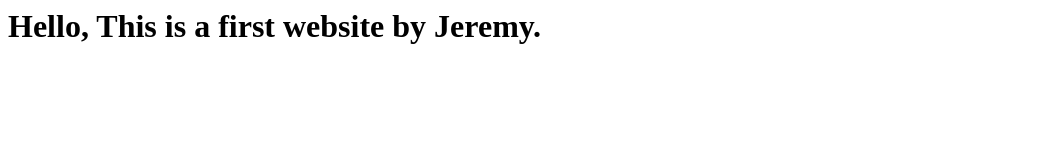
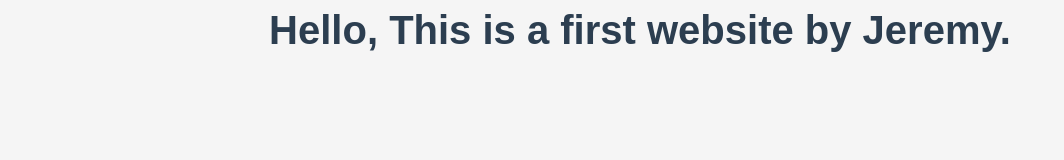
Before and after one commit to JeremyhanTTT/JeremyhanTTT.github.io, a plain HTML site: page index.html in a window 1280 px wide. Shown: the whole page, without its empty margins (0-1064 px from the left). Drawn offline with Linux system fonts and the light colour scheme.

Commit message:
Update index.html

```diff
--- a/index.html
+++ b/index.html
@@ -1 +1,18 @@
-<h1>Hello, This is a first website by Jeremy.</h1>
+<html>
+<head>
+<style>
+  body {
+    font-family: 'Microsoft YaHei', Arial, sans-serif;
+    background-color: #f5f5f5;
+  }
+  h1 {
+    font-size: 40px;
+    color: #2c3e50;
+    text-align: center;
+  }
+</style>
+</head>
+<body>
+  <h1>Hello, This is a first website by Jeremy.</h1>
+</body>
+</html>
```
